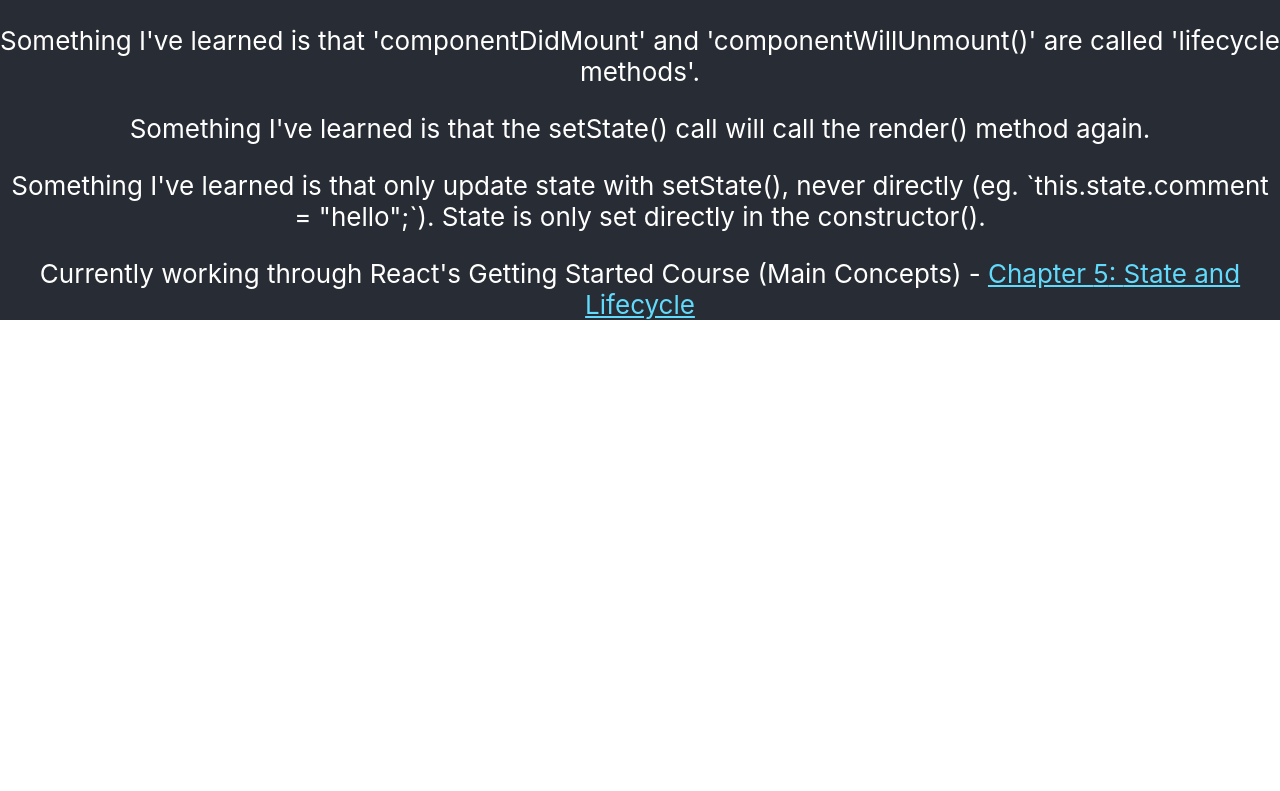
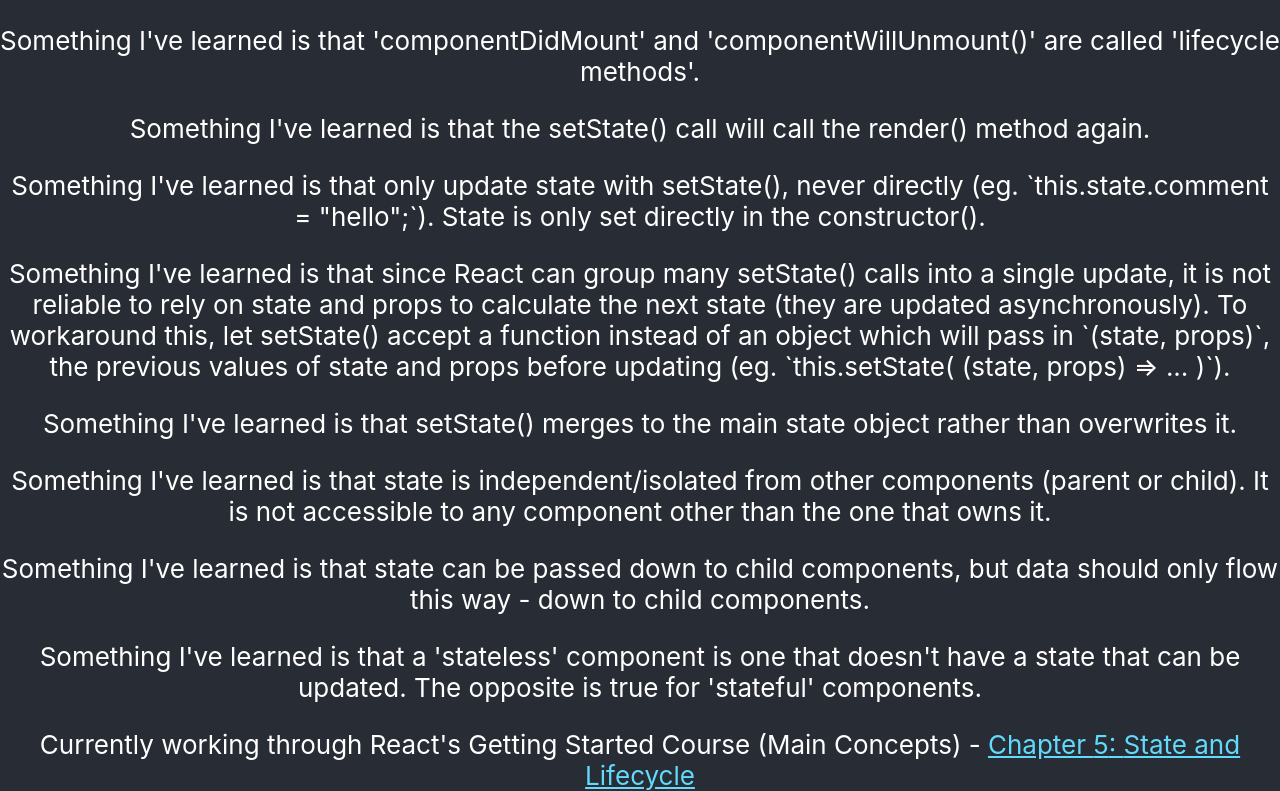
Before and after one commit to jespy3/ygo, a React (Create React App) app: page / in a window 1280 px wide. Shown: the part 1414-2205 px from the top of the page. Before the commit the page ends 1734 px from the top, so only its background shows below. Built offline with nearby package versions, Linux system fonts and the light colour scheme.

Commit message:
Notes more things about using state

```diff
--- a/src/components/basic.js
+++ b/src/components/basic.js
@@ -22,7 +22,12 @@
   "'unmounting' allows us to clear the timer when the DOM produces by the Clock component is removed. This is to allow React to free up resources used by components when they are destroyed",
   "'componentDidMount' and 'componentWillUnmount()' are called 'lifecycle methods'",
   "the setState() call will call the render() method again",
-  "only update state with setState(), never directly (eg. `this.state.comment = \"hello\";`). State is only set directly in the constructor()"
+  "only update state with setState(), never directly (eg. `this.state.comment = \"hello\";`). State is only set directly in the constructor()",
+  "since React can group many setState() calls into a single update, it is not reliable to rely on state and props to calculate the next state (they are updated asynchronously). To workaround this, let setState() accept a function instead of an object which will pass in `(state, props)`, the previous values of state and props before updating (eg. `this.setState( (state, props) => ... )`)",
+  "setState() merges to the main state object rather than overwrites it",
+  "state is independent/isolated from other components (parent or child). It is not accessible to any component other than the one that owns it",
+  "state can be passed down to child components, but data should only flow this way - down to child components",
+  "a 'stateless' component is one that doesn't have a state that can be updated. The opposite is true for 'stateful' components",
 ]
 
 function Learning(props) {
```
